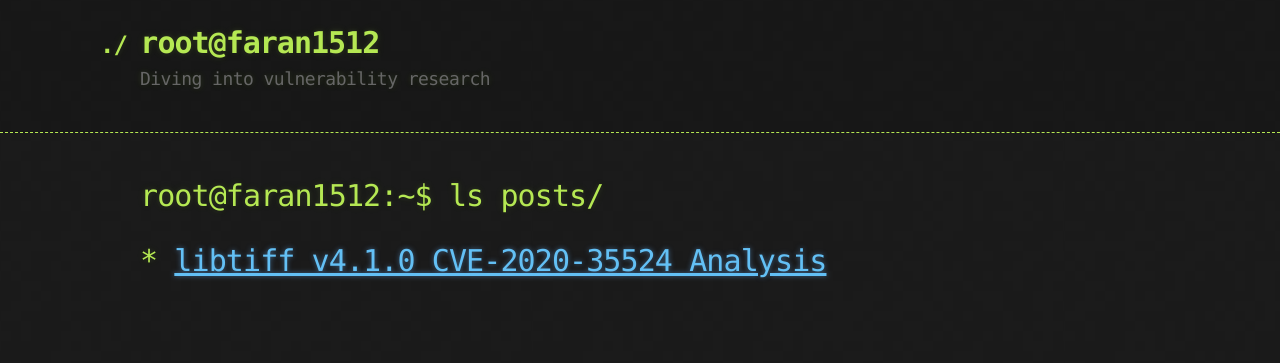
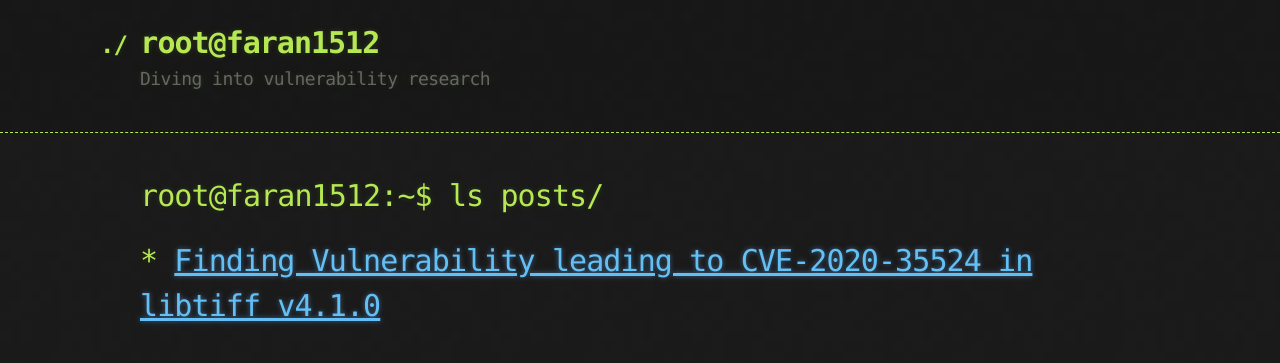
Before and after one commit to faran1512/faran1512.github.io, a Jekyll site: the page built from index.md, in a window 1280 px wide. Shown: the top 363 px of the page. Built offline with Jekyll 4.4.1, drawn with Linux system fonts in a browser that asks for light colours; our own code applies the rules of GitHub Pages for plain Markdown files.

Commit message:
blog post

```diff
--- a/index.md
+++ b/index.md
@@ -4,4 +4,4 @@ layout: default
 
 # root@faran1512:~$ ls posts/
 
-# * [libtiff v4.1.0 CVE-2020-35524 Analysis](./CVE-2020-35524_Analysis.md)
+# * [Finding Vulnerability leading to CVE-2020-35524 in libtiff v4.1.0](./CVE-2020-35524_Recreate.md)
```
Also changed, not shown: CVE-2020-35524_Recreate.md (renamed from CVE-2020-35524_Analysis.md, +1 -1 lines).
